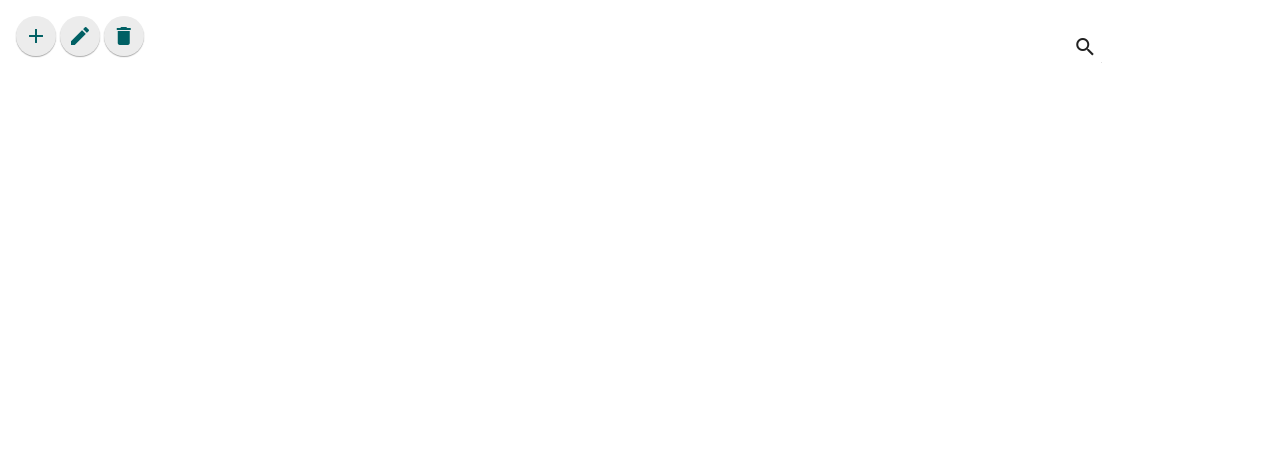
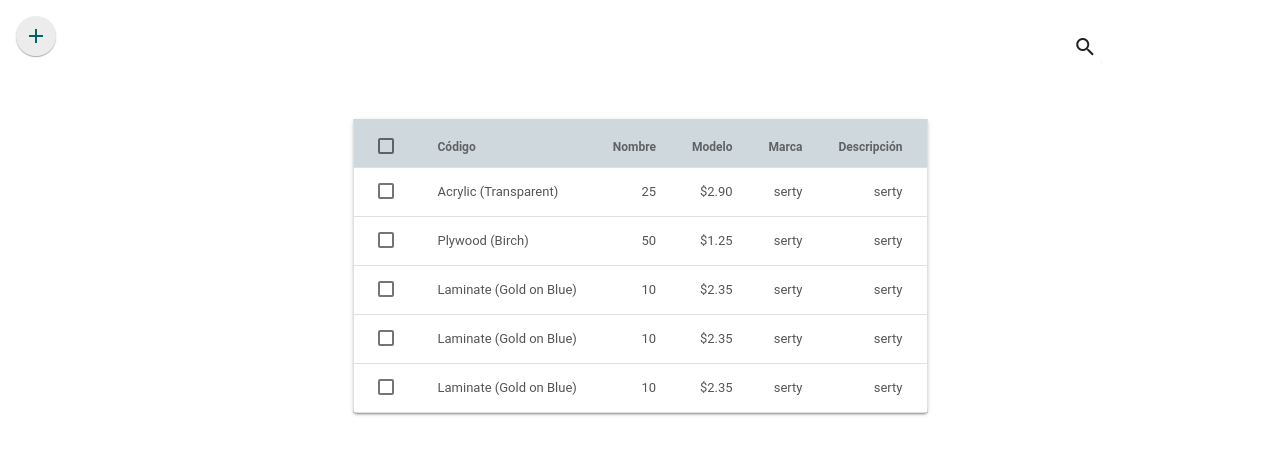
Before and after one commit to cfpena/sistemaDeInventarioCTI, a plain HTML site: page item.html in a window 1280 px wide. Drawn offline with Linux system fonts and the light colour scheme.

Commit message:
Tabla de muestra en item y  archivo crear_item.html

```diff
--- a/css/item.css
+++ b/css/item.css
@@ -4,6 +4,24 @@
   padding-top: 10px;
 }
 
+table{
+  font-family: 'roboto', sans-serif;
+  padding: inherit;
+  margin: 20px auto 0;
+  box-shadow: 2px 2px 5px 1px rgba(0, 0, 0, 0.2);
+  padding: 0 0 3px;
+  border-radius: 4px;
+  color: #555;
+
+
+  /*display:block;*/
+}
+
+#tabla{
+
+  border-spacing: 15px;
+  border-style: none solid;
+}
 /*********css modal Registar Item*/
 
 #modal{
@@ -23,7 +41,6 @@ padding-top: 0px;
 
 #sample4, #sample2, #sample3, #sample1, #sample5{
   padding: 7px 0;
-
 }
 
 #title_modal{
--- a/item.html
+++ b/item.html
@@ -3,7 +3,7 @@ Nombre: login.html
 Descripción: layout de Item - Se usa material design lite
 Creado por: Janina Costa
 Fecha de Creación: 29/06/2016
-Última modificación> 13/06/2016
+Última modificación> 14/06/2016
 **************************************************************************-->
 <!DOCTYPE html>
 <html>
@@ -19,19 +19,15 @@ Fecha de Creación: 29/06/2016
   <link rel="stylesheet" href="material/material.min.css">
   <link rel="stylesheet" href="https://fonts.googleapis.com/icon?family=Material+Icons">
   <script src="material/material.min.js"></script>
+  <script src="js/item.js"></script>
 </head>
 <body>
   <!-- Botones para crear, eliminar, modificar ïtem , buscar item-->
+  <div id="contenido">
   <div class="mdl-grid demo-content opciones_new_edit_del">
     <div class="mdl-cell mdl-cell--10-col">
-      <button id="show-dialog" class=" mdl-button mdl-js-button mdl-button--fab mdl-button--mini-fab mdl-js-ripple-effect mdl-color-text--cyan-900">
+      <button id="show-dialog" onclick="load_crear_item();"  class=" mdl-button mdl-js-button mdl-button--fab mdl-button--mini-fab mdl-js-ripple-effect mdl-color-text--cyan-900">
         <i class="material-icons" >add</i>
-      </button>
-      <button class="mdl-button mdl-js-button mdl-button--fab mdl-button--mini-fab mdl-js-ripple-effect mdl-color-text--cyan-900">
-        <i class="material-icons" >edit</i>
-      </button>
-      <button class="mdl-button mdl-js-button mdl-button--fab mdl-button--mini-fab mdl-js-ripple-effect mdl-color-text--cyan-900">
-        <i class="material-icons" >delete</i>
       </button>
     </div>
     <div class="mdl-cell mdl-cell--2-col">
@@ -86,8 +82,59 @@ Fecha de Creación: 29/06/2016
       </div>
     </div>
   </dialog>
+  <!--Tabla con datos quemados para visualización-->
+  <table id="tabla" class="mdl-data-table mdl-js-data-table mdl-data-table--selectable mdl-shadow--2dp responsive-table">
+    <thead class="mdl-color--blue-grey-100 ">
+      <tr>
+        <th class="mdl-data-table__cell--non-numeric">Código</th>
+        <th>Nombre</th>
+        <th>Modelo</th>
+        <th>Marca</th>
+        <th>Descripción</th>
+      </tr>
+    </thead>
+  <tbody>
+    <tr>
+      <td class="mdl-data-table__cell--non-numeric">Acrylic (Transparent)</td>
+      <td>25</td>
+      <td>$2.90</td>
+      <td>serty</td>
+      <td>serty</td>
+    </tr>
+    <tr>
+      <td class="mdl-data-table__cell--non-numeric">Plywood (Birch)</td>
+      <td>50</td>
+      <td>$1.25</td>
+      <td>serty</td>
+      <td>serty</td>
+    </tr>
+    <tr>
+      <td class="mdl-data-table__cell--non-numeric">Laminate (Gold on Blue)</td>
+      <td>10</td>
+      <td>$2.35</td>
+      <td>serty</td>
+      <td>serty</td>
+    </tr>
+    <tr>
+      <td class="mdl-data-table__cell--non-numeric">Laminate (Gold on Blue)</td>
+      <td>10</td>
+      <td>$2.35</td>
+      <td>serty</td>
+      <td>serty</td>
+    </tr>
+    <tr>
+      <td class="mdl-data-table__cell--non-numeric">Laminate (Gold on Blue)</td>
+      <td>10</td>
+      <td>$2.35</td>
+      <td>serty</td>
+      <td>serty</td>
+    </tr>
+  </tbody>
+</table>
+</div>
 
   <!--Script del modal de crear Ítem-->
+  <!--
   <script type="text/javascript">
   var button = document.querySelector('#show-dialog');
   var dialog = document.querySelector('dialog');
@@ -108,6 +155,8 @@ Fecha de Creación: 29/06/2016
     dialog.querySelector('.close').addEventListener('click', function() {
       dialog.close();
     });
-    </script>
+    </script
+  -->
+
   </body>
   </html>
--- /dev/null
+++ b/js/item.js
@@ -0,0 +1,3 @@
+function load_crear_item(){
+  document.getElementById("contenido").innerHTML='<object type="text/html" data="crear_item.html" ></object>';
+}
```
Also changed, not shown: crear_item.html (added, +10 -0 lines), 1 other file.
